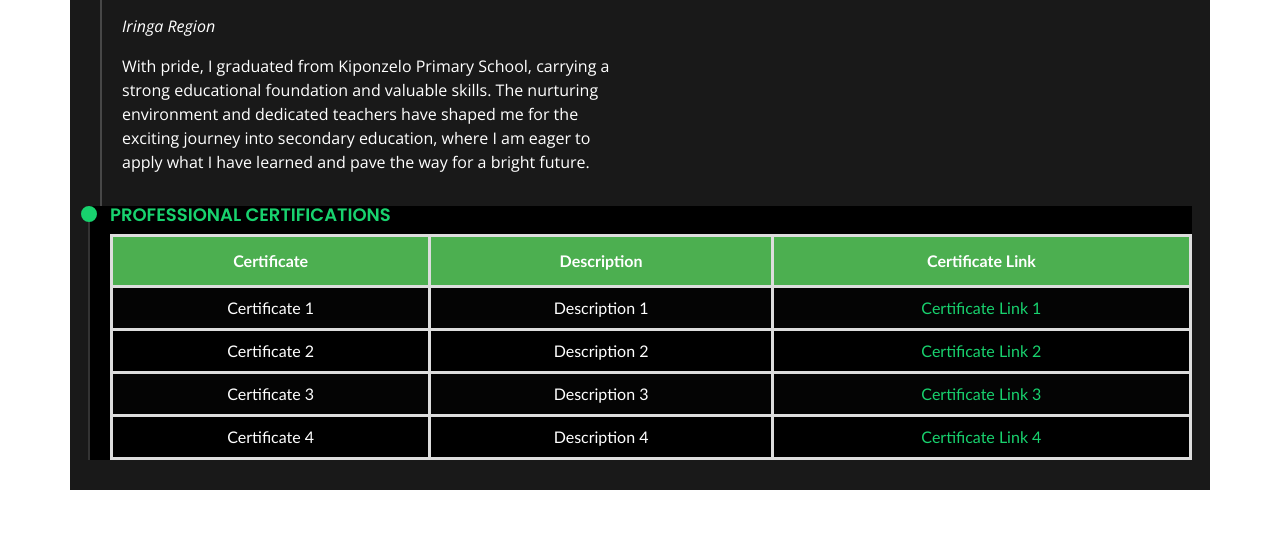
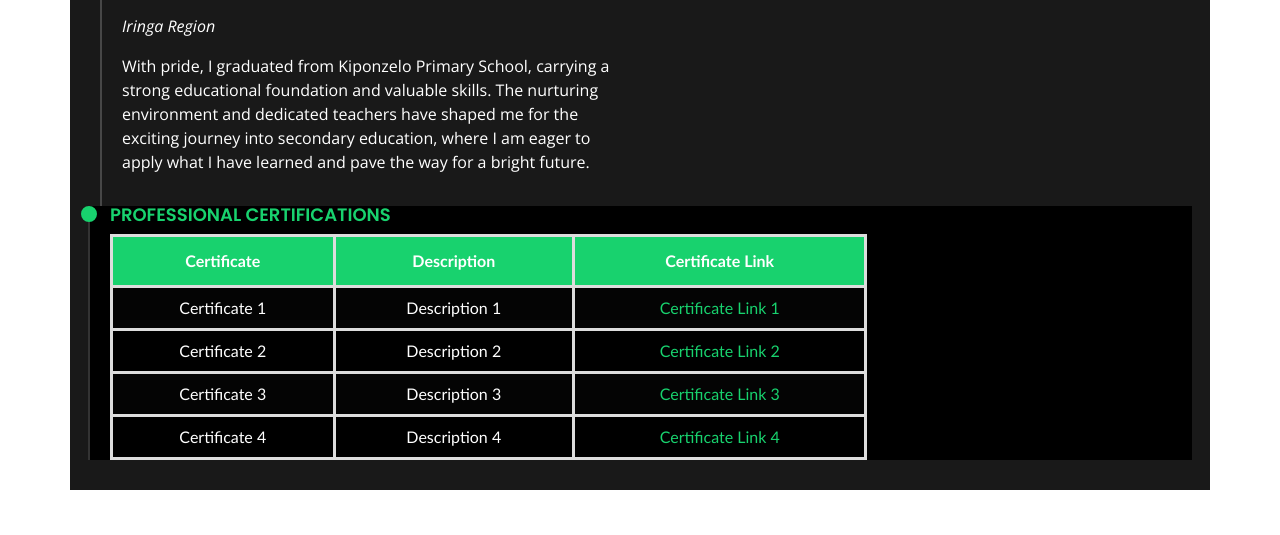
Before and after one commit to andreamsilu/andreamsilu.github.io, a PHP site: page / in a window 1280 px wide, after a click on "Resume". Shown: the part 1810-2345 px from the top of the page. Run offline with PHP 8.4, Linux system fonts and the light colour scheme.

Commit message:
table-styling

```diff
--- a/assets/css/style.css
+++ b/assets/css/style.css
@@ -38,7 +38,7 @@ a {
 }
 
 a:hover {
-  color: #35e888;
+  color: #18d26e;
   text-decoration: none;
 }
 
@@ -695,7 +695,8 @@ section .container {
  #certification {
   font-family: "Trebuchet MS", Arial, Helvetica, sans-serif;
   /* border-collapse: collapse; */
-  width: 100%;
+  width: 70%;
+ margin:0%;
 }
 
 #certification td, #certification th,#certification tr {
@@ -713,7 +714,7 @@ section .container {
   padding-top: 12px;
   padding-bottom: 12px;
   text-align: center;
-  background-color: #4CAF50;
+  background-color: #18d26e;
   color: white;
 }
 /*
```
